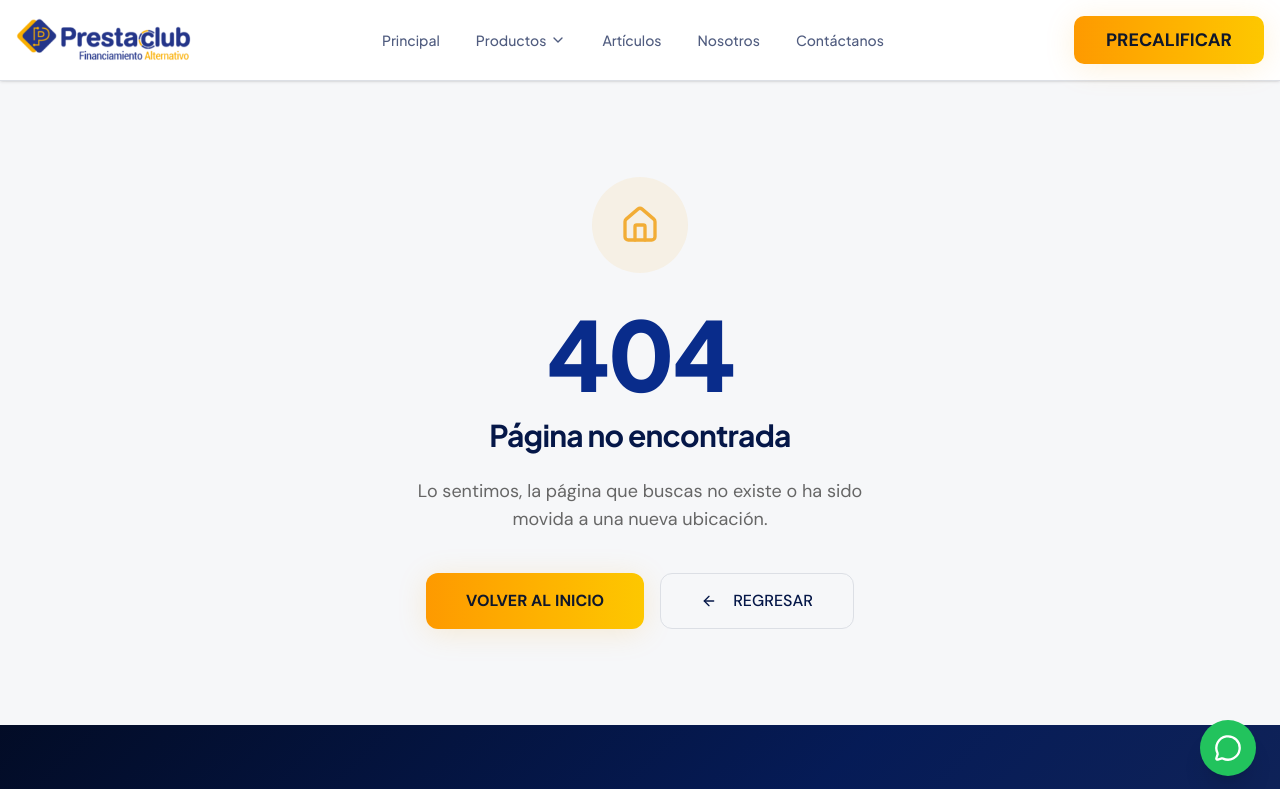
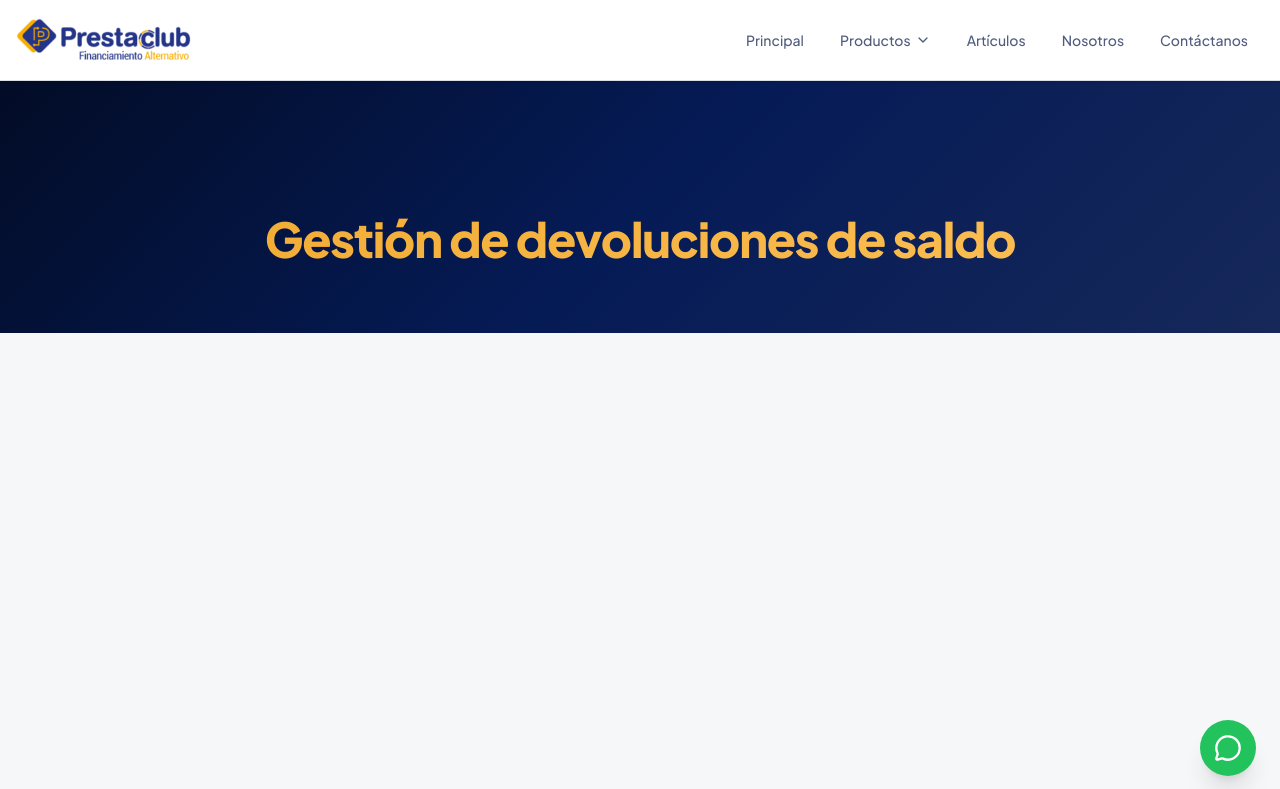
Before and after one commit to mayllon-design/prestaclub, a Next.js app: page /gestion-de-devoluciones-de-saldo in a window 1280 px wide. Before the commit this address had no page. Shown: the top 789 px of the page. Built offline with nearby package versions, Linux system fonts and the light colour scheme.

Commit message:
agregar modulo devoluciones de saldo

```diff
--- /dev/null
+++ b/src/app/gestion-de-devoluciones-de-saldo/page.tsx
@@ -0,0 +1,20 @@
+import type { Metadata } from "next";
+import DevolucionesPage from "@/features/devoluciones-de-saldo/DevolucionesPage";
+import { Suspense } from "react";
+
+export const metadata: Metadata = {
+    title: "Gestión de devoluciones de saldo - PrestaClub",
+    description: "Gestión de devoluciones de saldo",
+};
+
+export default function Page() {
+    return (
+        <Suspense fallback={
+            <div className="min-h-screen flex items-center justify-center bg-background">
+                <p className="text-muted-foreground animate-pulse">Cargando...</p>
+            </div>
+        }>
+            <DevolucionesPage />
+        </Suspense>
+    );
+}
--- /dev/null
+++ b/src/features/devoluciones-de-saldo/DevolucionesPage.tsx
@@ -0,0 +1,47 @@
+"use client";
+
+import Layout from "@/core/layouts/MainLayout";
+import { useEffect } from "react";
+
+const DevolucionesPage = () => {
+    useEffect(() => {
+        const script = document.createElement("script");
+        script.src = "https://cdn.bitrix24.es/b32110929/crm/form/loader_63.js?" + Math.floor(Date.now() / 180000);
+        script.async = true;
+        script.setAttribute("data-b24-form", "inline/63/s1aqc5");
+        script.setAttribute("data-skip-moving", "true");
+
+        const container = document.getElementById("bitrix-form-container");
+        if (container) {
+            container.appendChild(script);
+        }
+
+        return () => {
+            // Cleanup in case the component unmounts
+            if (container && container.contains(script)) {
+                container.removeChild(script);
+            }
+            // Bitrix often injects additional iframes/divs, but we'll leave it simple for now
+        };
+    }, []);
+
+    return (
+        <Layout>
+            <section className="hero-gradient pt-32 pb-16">
+                <div className="container mx-auto max-w-4xl text-center">
+                    <h1 className="text-4xl md:text-5xl font-extrabold text-primary-foreground leading-tight">
+                        <span className="text-gradient-gold">Gestión de devoluciones de saldo</span>
+                    </h1>
+                </div>
+            </section>
+
+            <section className="section-padding bg-background min-h-[600px] flex items-center justify-center">
+                <div className="container mx-auto max-w-4xl w-full">
+                    <div id="bitrix-form-container" className="w-full flex justify-center"></div>
+                </div>
+            </section>
+        </Layout>
+    );
+};
+
+export default DevolucionesPage;
--- a/src/shared/components/Header.tsx
+++ b/src/shared/components/Header.tsx
@@ -20,6 +20,7 @@
   const pathname = usePathname();
 
   const isActive = (path: string) => pathname === path;
+  const isDevoluciones = pathname === "/gestion-de-devoluciones-de-saldo";
 
   return (
     <header className="sticky top-0 z-50 bg-card/95 backdrop-blur-md border-b border-border shadow-sm">
@@ -84,11 +85,13 @@
         </nav>
 
         {/* CTA */}
+        {!isDevoluciones && (
           <div className="hidden lg:flex items-center gap-3">
             <Button variant="hero" size="lg" asChild>
               <Link href="/financiamiento-con-garantia-hipotecaria#precalificar">PRECALIFICAR</Link>
             </Button>
           </div>
+        )}
 
         {/* Mobile Toggle */}
         <button className="lg:hidden p-2" onClick={() => setMobileOpen(!mobileOpen)}>
@@ -110,9 +113,11 @@
             <Link href="/articulos" className="px-4 py-3 rounded-xl text-sm font-medium hover:bg-muted" onClick={() => setMobileOpen(false)}>Artículos</Link>
             <Link href="/nosotros" className="px-4 py-3 rounded-xl text-sm font-medium hover:bg-muted" onClick={() => setMobileOpen(false)}>Nosotros</Link>
             <Link href="/contacto" className="px-4 py-3 rounded-xl text-sm font-medium hover:bg-muted" onClick={() => setMobileOpen(false)}>Contáctanos</Link>
+            {!isDevoluciones && (
               <Button variant="hero" size="lg" className="mt-3" asChild>
                 <Link href="/financiamiento-con-garantia-hipotecaria#precalificar" onClick={() => setMobileOpen(false)}>PRECALIFICAR</Link>
               </Button>
+            )}
           </nav>
         </div>
       )}
```
Lines whose indentation alone changed are shown as unchanged.
